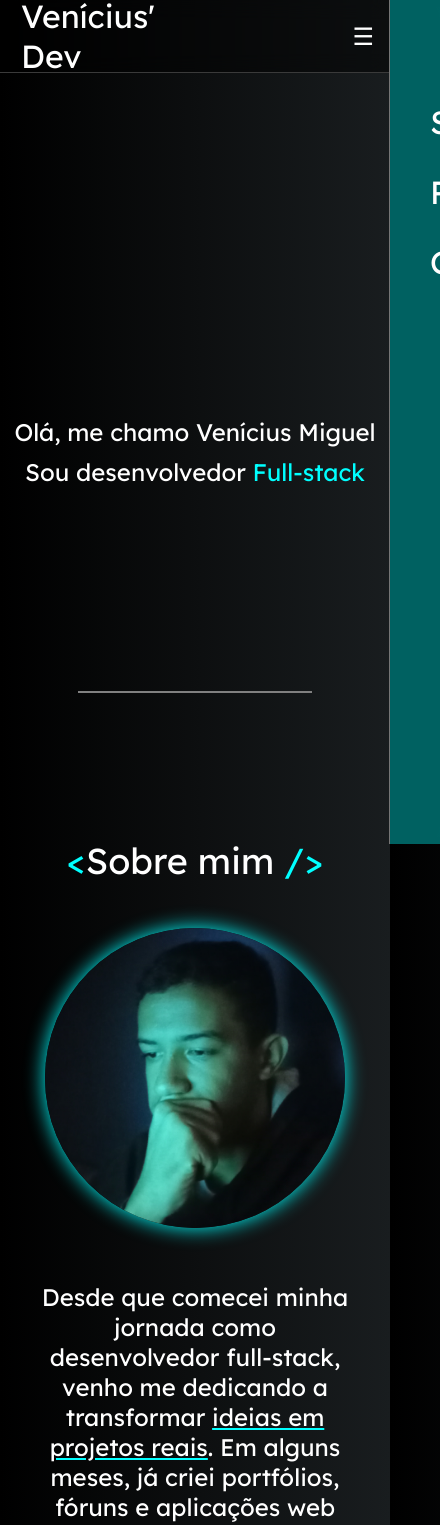
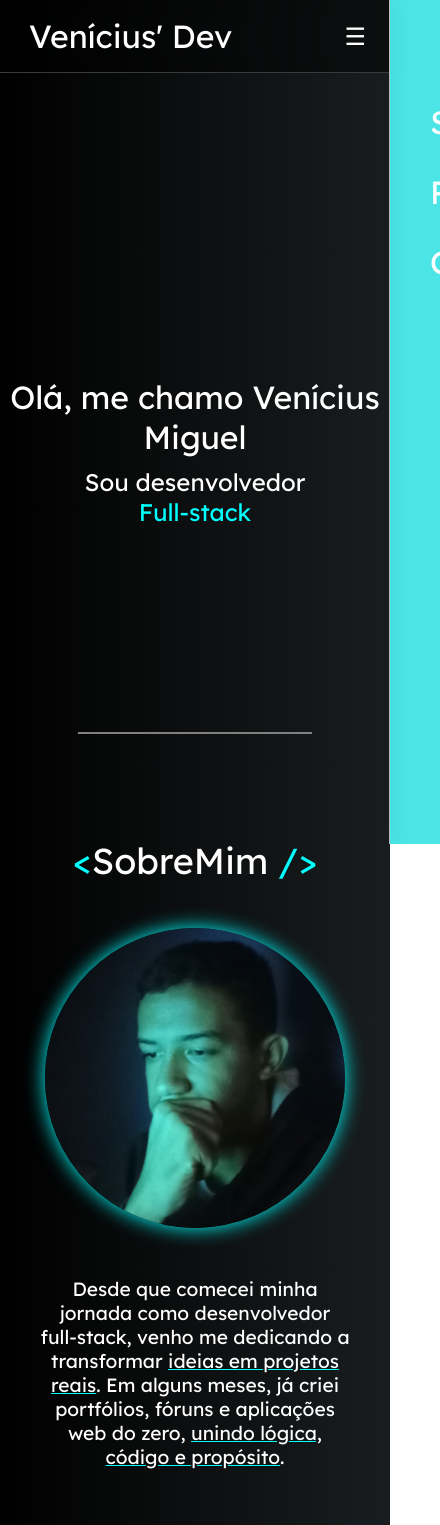
Before and after one commit to venicius8/portfolio, a React (Vite) app: page / in a window 390 px wide. Shown: the top 1525 px of the page, 440 px wide, since content can reach past the window. Built offline with nearby package versions, Linux system fonts and the light colour scheme.

Commit message:
fix: reponsivo, mais bonito

```diff
--- a/src/App.jsx
+++ b/src/App.jsx
@@ -14,12 +14,12 @@ function App() {
 
       <section className={Styles.main}>
         <h1>Olá, me chamo Venícius Miguel</h1>
-        <h2>Sou desenvolvedor <span className={Styles.stack}></span></h2>
-        <div></div>
+        <h2>Sou desenvolvedor <br className={Styles.forSmall} /><span className={Styles.stack}></span></h2>
+        <div className={Styles.mainHr}></div>
       </section>
 
       <section id="about" className={Styles.about}>
-        <h1><PT>Sobre mim</PT></h1>
+        <h1><PT>SobreMim</PT></h1>
         <div className={Styles.justifyAboutMe}>
           <div className={Styles.aboutMe}>
             <p>
@@ -50,20 +50,20 @@ function App() {
           Meu GitHub:
           <a
             href="https://github.com/venicius8"
-            target="_blank" rel="noopener,noreferrer"> https://github.com/venicius8
+            target="_blank" rel="noopener,noreferrer"> github.com<br className={Styles.forSmall} />/venicius8
           </a>
         </label>
         <label>
           Meu Email:
             <a
               href="mailto:miguelsilva8v@gmail.com"
-              target="_blank" rel="noopener,noreferrer"> miguelsilva8v@gmail.com
+              target="_blank" rel="noopener,noreferrer"> miguelsilva8v<br className={Styles.forSmall} />@gmail.com
             </a>
         </label>
       </section>
 
       <footer className={Styles.footer}>
-        <p>Portfólio criado por Venícius Miguel</p>
+        <p>Site criado por Venícius Miguel</p>
         <p>Feito com <span style={{color: "red"}}>♥</span> usando React</p>
       </footer>
     </>
--- a/src/App.module.css
+++ b/src/App.module.css
@@ -8,6 +8,10 @@
   font-weight: normal;
   font-style: normal;
   scroll-behavior: smooth;
+}
+
+.forSmall {
+  display: none;
 }
 
 h1, h2 {
@@ -89,15 +93,35 @@ u {
 
 aside {
   width: 250px;
+  min-height: 100dvh;
   height: 100vh;
-  background-color: rgba(0, 139, 139, 0.7);
+  background-color: rgba(0, 219, 219, 0.7);
   backdrop-filter: blur(10px);
   right: -250px;
   position: fixed;
   transition: 0.5s;
   top: 0;
+  z-index: 1002;
+  border-left: 1px solid rgb(187, 187, 187);
+}
+
+aside.active {
+  right: 0;
+}
+
+.exitAside {
+  width: 100%;
+  min-height: 100dvh;
+  height: 100vh;
+  background-color: rgba(0, 0, 0, 0.5);
+  backdrop-filter: blur(1px);
+  position: fixed;
+  top: 0;
   z-index: 1001;
-  border-left: 1px solid rgb(117, 117, 117);
+}
+
+.exitAsideOff {
+  display: none;
 }
 
 .menu {
@@ -121,10 +145,6 @@ aside {
   color: #fff;
   font-size: 2rem;
   cursor: pointer;
-}
-
-aside.active {
-  right: 0;
 }
 
 /* Main part */
@@ -155,7 +175,7 @@ aside.active {
   font-size: 1.5rem;
 }
 
-.main div {
+.mainHr {
   width: 60%;
   height: 2px;
   background-color: rgb(128, 128, 128);
@@ -183,8 +203,8 @@ aside.active {
 }
 
 .about img {
-  width: 300px;
-  height: 300px;
+  max-width: 300px;
+  max-height: 300px;
   border-radius: 50%;
   box-shadow: 0 0 20px rgb(0, 255, 255);
 }
@@ -211,6 +231,7 @@ aside.active {
 }
 
 .projects img {
+  width: 400px;
   border-radius: 10px;
   margin: 20px;
   cursor: pointer;
@@ -265,7 +286,21 @@ footer {
 
 @media (max-width: 768px) {
 
+  /* Overall styles */
+
+  p {
+    font-size: 1.2rem;
+  }
+
+  .forSmall {
+    display: block;
+  }
+
   /* Header */
+
+  .name {
+    margin-right: 0;
+  }
 
   .navLink {
     display: none;
@@ -279,6 +314,11 @@ footer {
 
   .main {
     font-size: 1rem;
+    text-align: center;
+  }
+
+  .main h1 {
+    font-size: 2rem;
   }
 
   /* About */
@@ -286,4 +326,8 @@ footer {
   .aboutMe {
     flex-direction: column-reverse;
   }
+
+  .projects img {
+    width: 80%;
+  }
 }
--- a/src/components/Header.jsx
+++ b/src/components/Header.jsx
@@ -25,6 +25,10 @@ function Header({ Styles }) {
                     </ul>
                 </nav>
             </aside>
+            <div
+                className={menu ? Styles.exitAside : Styles.exitAsideOff}
+                onClick={() => setMenu(!menu)}>
+            </div>
         </>
     )
 }
--- a/src/components/Project.jsx
+++ b/src/components/Project.jsx
@@ -4,8 +4,7 @@ function Project({ srcImg, altImg, projectLink }) {
             <img
                 onClick={() => window.open(projectLink, "_blank", "noopener,noreferrer")}
                 src={srcImg}
-                alt={altImg}
-                width="400" />
+                alt={altImg} />
         </div>
     )
 }
```
Also changed, not shown: 1 other file (tests, documents, lock files or other folders).
